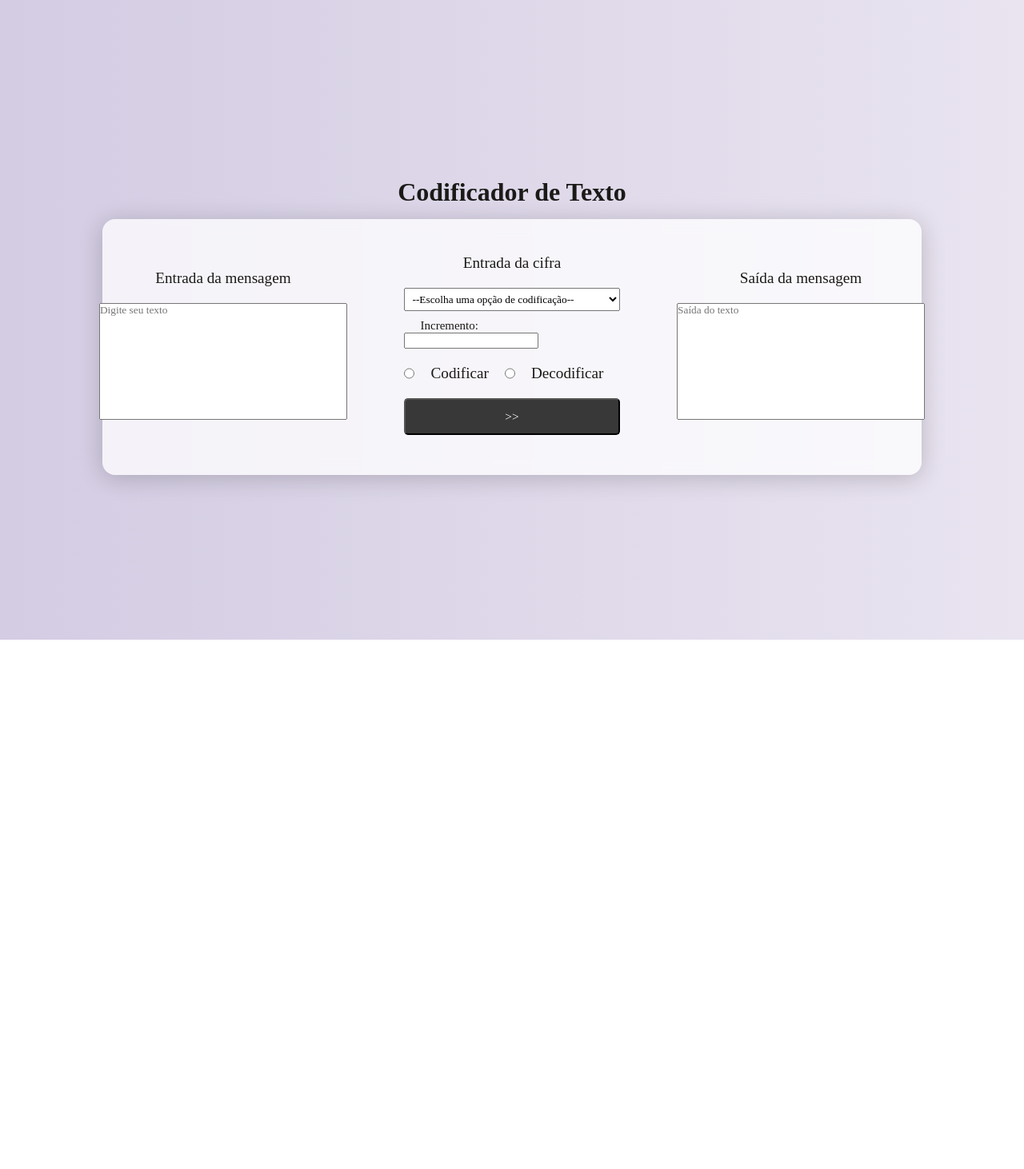
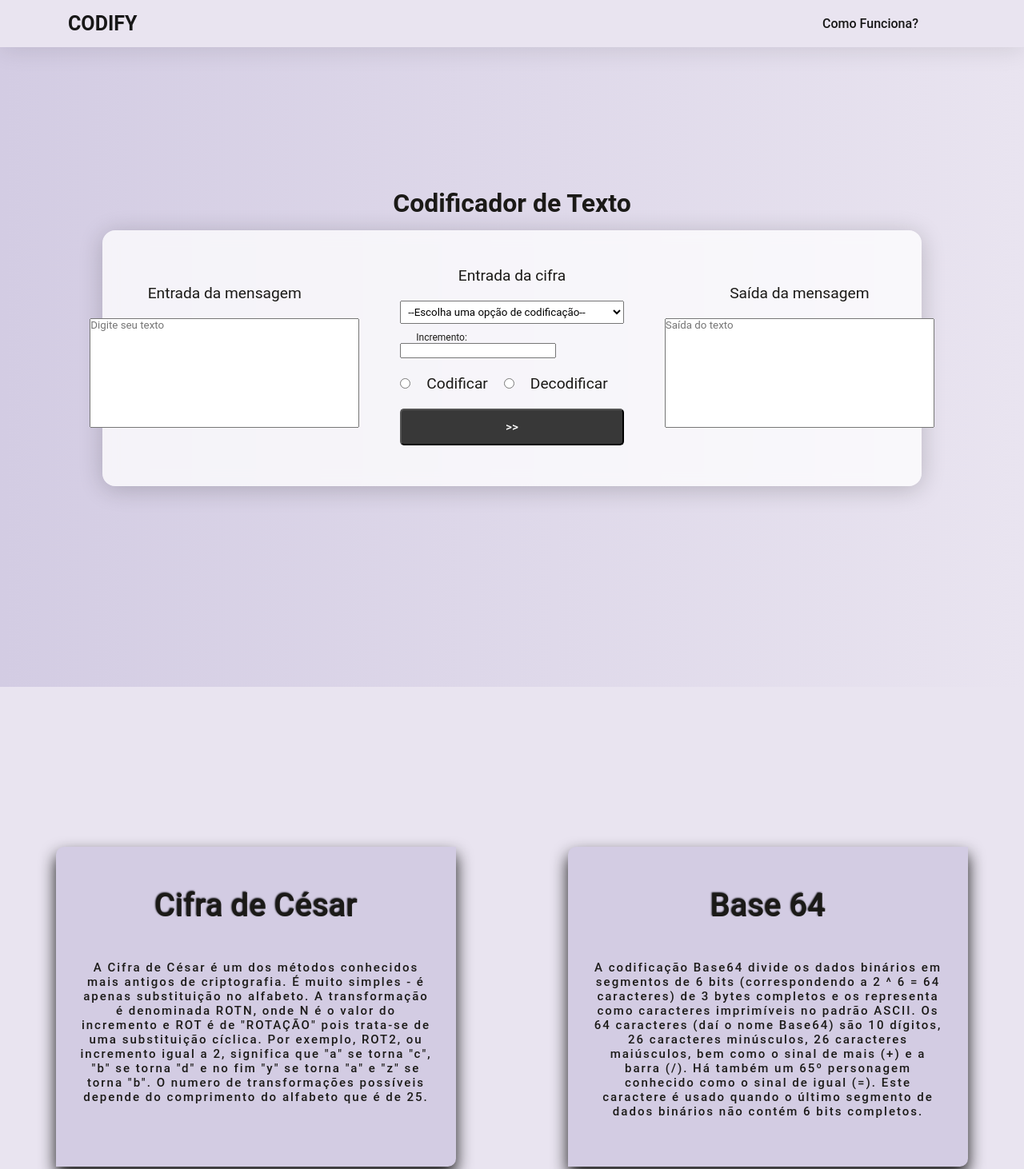
Before and after one commit to cxavier6/codificador-mensagem, a plain HTML site: page index.html in a window 1280 px wide. Shown: the top 1462 px of the page at 80% size. Before the commit the page ends 800 px from the top, so only its background shows below. Drawn offline with Linux system fonts and the light colour scheme.

Commit message:
Adiciona a seção de como funciona e header

```diff
--- a/index.html
+++ b/index.html
@@ -6,9 +6,18 @@
     <meta name="viewport" content="width=device-width, initial-scale=1.0">
     <link rel="stylesheet" href="./style.css">
     <link rel="preconnect" href="https://fonts.gstatic.com" crossorigin>
-    <title>Passinho do romano</title>
+    <title>CODIFY</title>
 </head>
 <body>
+<header>
+    <div class="header">
+        <a id="header-title">CODIFY</a>
+    </div>
+
+    <nav class="container">
+        <a id="sobre" href="#como-funciona">Como Funciona?</a>
+    </nav>
+</header>
 
 <div class="containerForm">
 
@@ -52,6 +61,27 @@
     </form>
 </div>
 
+<section id="como-funciona">
+    <div class="sobre-cifra">
+       <div class="texto">
+          <h3>Cifra de César</h3>
+          <p>A Cifra de César é um dos métodos conhecidos mais antigos de criptografia. É muito simples - é apenas substituição no alfabeto. A transformação é denominada ROTN, onde N é o valor do incremento e ROT é de "ROTAÇÃO" pois trata-se de uma substituição cíclica.
+            Por exemplo, ROT2, ou incremento igual a 2, significa que "a" se torna "c", "b" se torna "d" e no fim "y" se torna "a" e "z" se torna "b". O numero de transformações possíveis depende do comprimento do alfabeto que é de 25.</p>
+       </div>
+    </div>
+
+     <div class="sobre-cifra">
+        <div class="texto">
+              <h3>Base 64</h3>
+              <p>A codificação Base64 divide os dados binários em segmentos de 6 bits (correspondendo a 2 ^ 6 = 64 caracteres) de 3 bytes completos e os representa como caracteres imprimíveis no padrão ASCII.
+                    Os 64 caracteres (daí o nome Base64) são 10 dígitos, 26 caracteres minúsculos, 26 caracteres maiúsculos, bem como o sinal de mais (+) e a barra (/).
+                    Há também um 65º personagem conhecido como o sinal de igual (=). Este caractere é usado quando o último segmento de dados binários não contém 6 bits completos.</p>
+        </div>
+     </div>
+</section>
+
+
+
     <script src="./index.js"></script>
 
 </body>
--- a/style.css
+++ b/style.css
@@ -3,15 +3,61 @@
 	margin: 0;
 	padding: 0;
 	box-sizing: border-box;
-	font-family: 'Roboto Slab', serif;
+	font-family: 'Roboto', sans-serif;
 }
 
 body {
 	background: linear-gradient(to right, #d3cce3, #e9e4f0);
 	color: #1B1A17;
-	width: 100vw;
-	height: 100vh;
+	overflow-x: hidden;
+}
 
+header {
+    display: flex;
+	width: 100%;
+    font-weight: 700;
+	box-shadow: 0 4px 30px rgba(0, 0, 0, 0.1);
+}
+
+a {
+    text-align: center;
+	text-decoration: none;
+	color:#171717;
+}
+
+.header {
+    display: flex;
+    flex-direction: row;
+    background: #e9e4f0;
+    width: 70vw;
+    justify-content: flex-start;
+    padding: 15px;
+}
+
+#header-title {
+    font-size: 25px;
+    font-weight: 600;
+	padding-left: 70px;
+}
+
+.container {
+    display: flex;
+    background: #e9e4f0;
+    width: 30vw;
+    justify-content: space-around;
+    padding: 20px;
+    font-weight: 500;
+}
+
+#sobre:hover {
+    cursor: pointer;
+    text-decoration: underline;
+	color: #4B6587;
+}
+
+#header-title:hover {
+    cursor: pointer;
+    color: #4B6587;
 }
 
 .containerForm {
@@ -21,6 +67,7 @@ body {
     flex-direction: column;
 	align-items: center;
 	justify-content: center;
+	padding-bottom: 7%;
 }
 
 #title {
@@ -52,7 +99,7 @@ textarea {
 }
 
 .caixaDeTexto {
-    padding: 7%;
+    padding: 5%;
     display: flex;
     flex-direction: column;
 }
@@ -75,7 +122,7 @@ textarea {
 }
 
 #incrementoCifra {
-	font-size: 15px;
+	font-size: 12px;
 	margin-top: 10px;
 }
 
@@ -90,6 +137,52 @@ textarea {
 	border-radius: 5px;
 	font-weight: 500;
 	font-size: .8em;
+}
+
+#codificarOuDecodificar:hover {
+	background-color: #4B6587;
+}
+
+#como-funciona{
+	font-size: 16px;
+	background: #e9e4f0;
+	display: flex;
+	align-items: center;
+	justify-content: space-around;
+	min-height: 100vh;
+    min-width: 100%;
+}
+
+.sobre-cifra{
+	width: 500px;
+	height: 400px;
+	position: relative;
+	overflow: hidden;
+	background: #d3cce3;
+	border-radius: 10px 0 10px 0;
+	box-shadow: 0 10px 20px #171717;
+}
+
+.texto{
+	padding: 15px;
+	width: 100%;
+	text-align: center;
+	font-size: 15px;
+}
+.sobre-cifra .texto h3{
+	font-weight: 500;
+	font-size: 40px;
+	text-align: center;
+	margin: 20px 0 15px;
+    padding: 15px;
+    text-shadow:#000 -1px -1px 2px;
+
+}
+.sobre-cifra .texto p{
+	text-align: center;
+	padding: 15px;
+	font-weight: 500;
+	letter-spacing: 2px;
 }
 
 /* responsividade para dispositivos móveis*/
```
